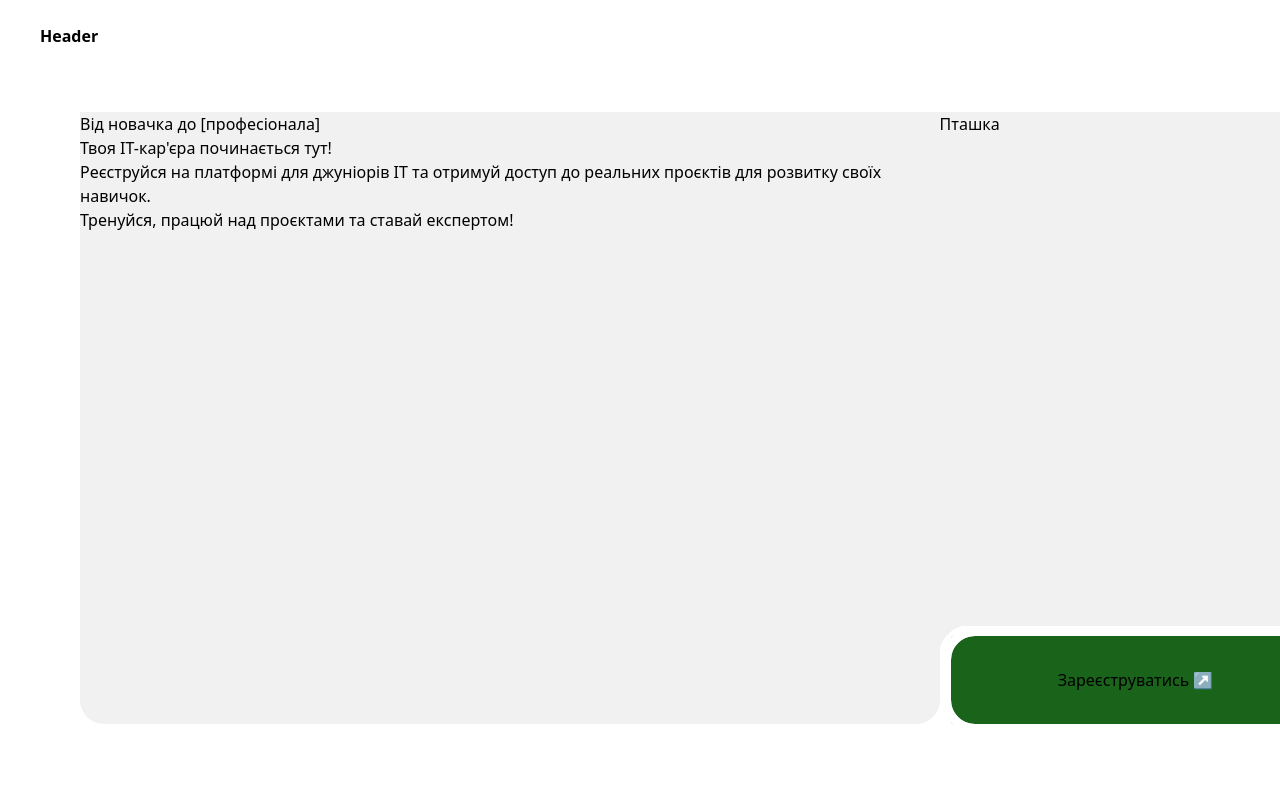
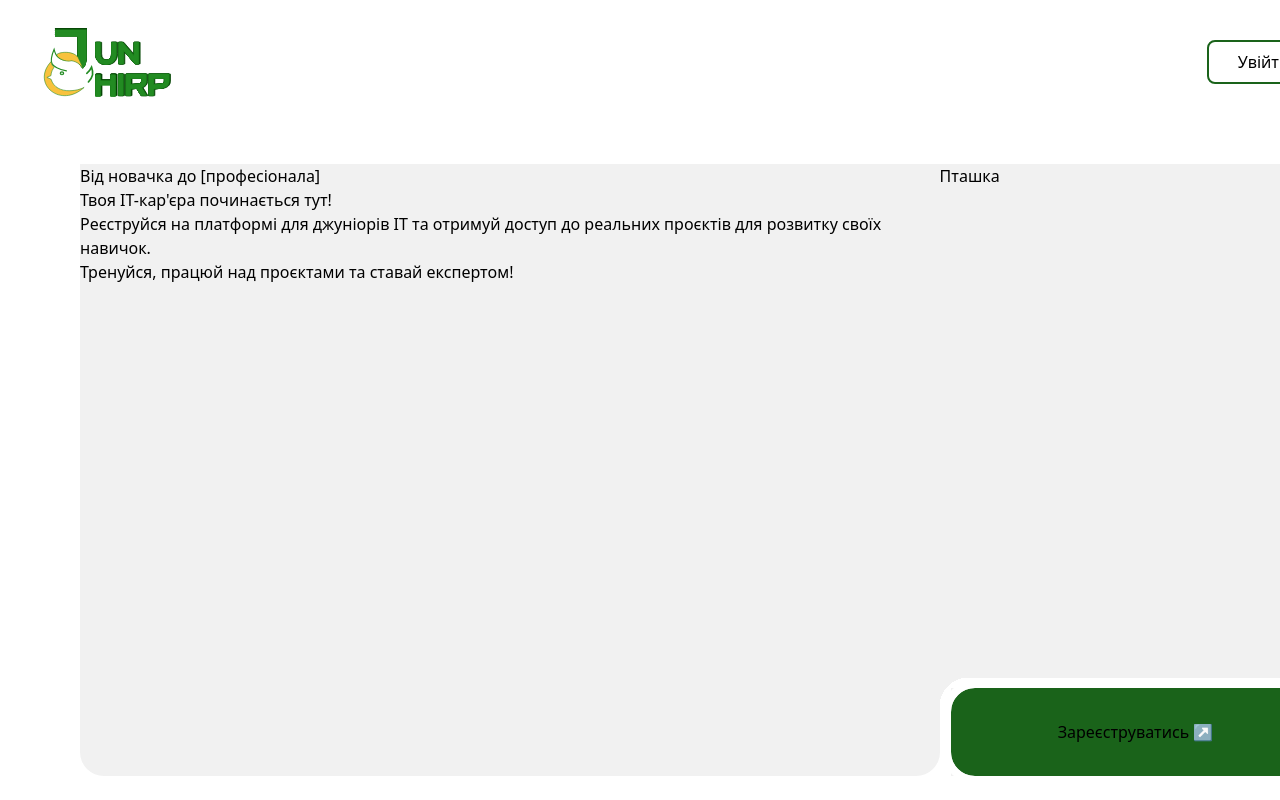
Before and after one commit to JUN-CHIRP/frontend_junchirp, a Next.js app: page / in a window 1280 px wide. Shown: the top 800 px of the page. Built offline with nearby package versions, Linux system fonts and the light colour scheme.

Commit message:
header - logo and basic layout

```diff
--- a/src/components/Header/Header.jsx
+++ b/src/components/Header/Header.jsx
@@ -1,10 +1,16 @@
 import React from 'react';
+import Logo from '@/components/ui/Logo/Logo';
+import Button from '@/components/ui/Button/Button';
 
 export default function Header() {
   return (
     <section className="px-padding-section py-padding-header">
       <div className="container">
-        <h2 className="font-[SF Pro Text] font-bold">Header</h2>
+        {/* <h2 className="font-[SF Pro Text] font-bold">Header</h2> */}
+        <div className="flex justify-between items-center">
+          <Logo />
+          <Button text="Увійти" />
+        </div>
       </div>
     </section>
   );
--- /dev/null
+++ b/src/components/ui/Button/Button.jsx
@@ -0,0 +1,5 @@
+import React from 'react';
+
+export default function Button({ text }) {
+  return <button className="button-basic">{text}</button>;
+}
--- /dev/null
+++ b/src/components/ui/Logo/Logo.jsx
@@ -0,0 +1,10 @@
+import React from 'react';
+import LogoImage from './LogoImage';
+
+export default function Logo() {
+  return (
+    <div>
+      <LogoImage width="134" height="78" src="logo.svg" />
+    </div>
+  );
+}
--- /dev/null
+++ b/src/components/ui/Logo/LogoImage.jsx
@@ -0,0 +1,5 @@
+import React from 'react';
+
+export default function LogoImage({ width, height, src }) {
+  return <img width={`${width}px`} height={`${height}px`} src={src} />;
+}
--- a/src/styles/globals.css
+++ b/src/styles/globals.css
@@ -96,6 +96,7 @@
   margin-bottom: var(--spacing-margin-section);
 }
 
+/* Для Hero - стилізація обтікання кнопки */
 .button-test {
   border: none;
   border-radius: 24px;
@@ -140,6 +141,18 @@
   );
 }
 
+/* Кнопки */
+.button-basic {
+  padding-left: 24px;
+  padding-right: 24px;
+  padding-top: 8px;
+  padding-bottom: 8px;
+  border-radius: 8px;
+  border: 2px solid var(--color-base-button);
+  height: 44px;
+  width: 113px;
+}
+
 /* .background-test {
   background-image: url('../../public/bg.png');
   background-repeat: no-repeat;
```
Also changed, not shown: public/logo.svg (added).
